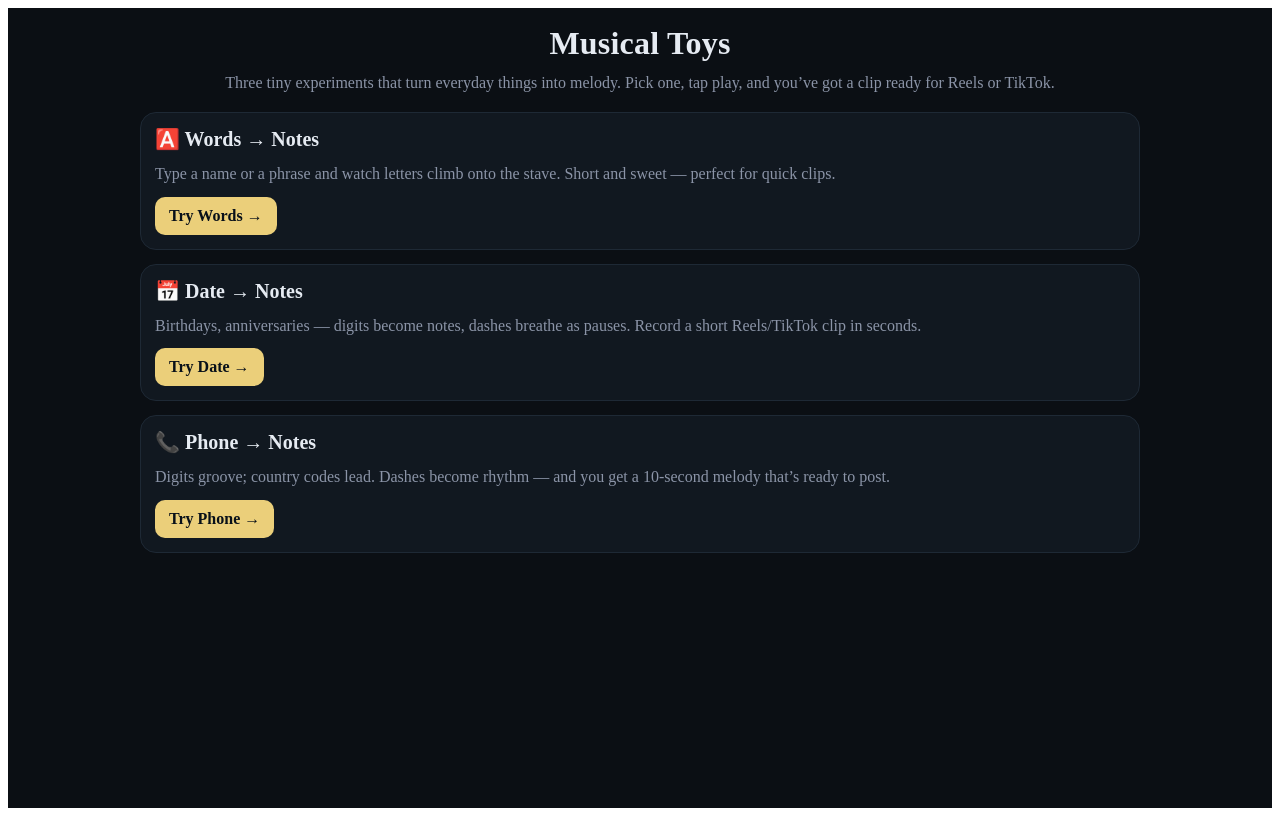
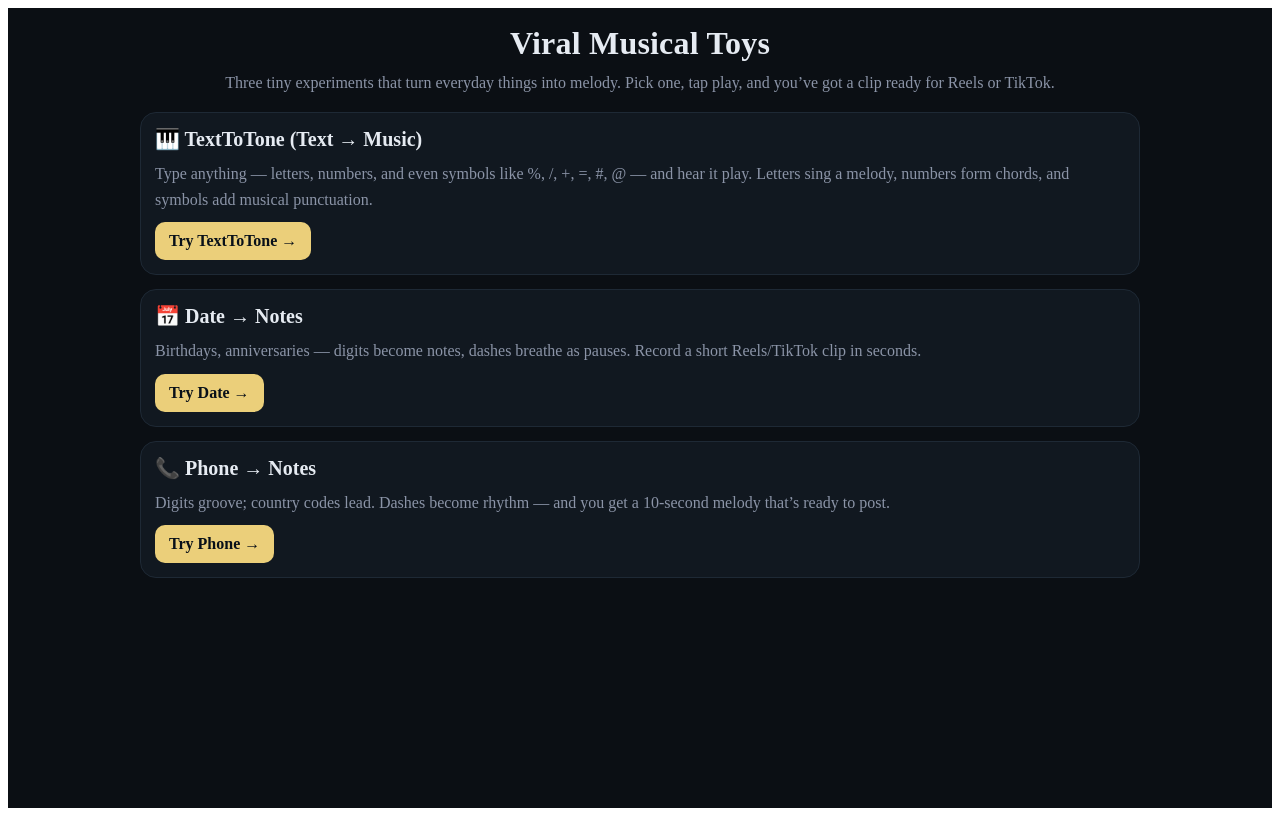
Before and after one commit to andreyeremichev/pianotrainer, a Next.js app: page /viral in a window 1280 px wide. Built offline with nearby package versions, Linux system fonts and the light colour scheme; a web font is replaced by a local one.

Commit message:
content(viral): update hub metadata and TextToTone card copy

```diff
--- a/app/viral/page.tsx
+++ b/app/viral/page.tsx
@@ -1,5 +1,3 @@
-
-
 import Link from "next/link";
 import type { Metadata } from "next";
 
@@ -7,23 +5,23 @@ import type { Metadata } from "next";
    Metadata
    ========================= */
 export const metadata: Metadata = {
-  title: "Musical Toys • PianoTrainer",
+  title: "Viral Musical Toys • PianoTrainer",
   description:
-    "Three quick musical toys: Words → Notes, Date → Notes, and Phone → Notes. Tap, play, and make a Reels/TikTok-ready clip.",
+    "TextToTone turns text into music (letters, numbers, memes, and symbols), plus Date → Notes and Phone → Notes. Tap, play, and make a Shorts/Reels-ready clip.",
   alternates: { canonical: "/viral" },
   openGraph: {
     type: "website",
     url: "https://pianotrainer.app/viral",
-    title: "Viral Toys • PianoTrainer",
+    title: "Viral Musical Toys • PianoTrainer",
     description:
-      "Words sing, dates dance, numbers groove. Try one of our three bite-size musical toys.",
+      "Try TextToTone (text → music) and two quick companions: Date → Notes and Phone → Notes. Letters sing, numbers form chords, symbols add musical punctuation.",
     siteName: "PianoTrainer",
   },
   twitter: {
     card: "summary_large_image",
-    title: "Musical Toys • PianoTrainer",
+    title: "Viral Musical Toys • PianoTrainer",
     description:
-      "Three quick musical toys: Words → Notes, Date → Notes, and Phone → Notes.",
+      "TextToTone (text → music), Date → Notes, and Phone → Notes. Type, play, share.",
   },
   robots: { index: true, follow: true },
 };
@@ -61,7 +59,7 @@ export default function ViralHubPage() {
             letterSpacing: 0.2,
           }}
         >
-          Musical Toys
+          Viral Musical Toys
         </h1>
         <p
           style={{
@@ -99,7 +97,7 @@ export default function ViralHubPage() {
         `}</style>
 
         <section data-grid style={{ display: "contents" }}>
-          {/* Words → Notes */}
+          {/* TextToTone (Text → Music) */}
           <article
             className="toy-card"
             style={{
@@ -121,16 +119,16 @@ export default function ViralHubPage() {
                 gap: 8,
               }}
             >
-              🅰️ Words → Notes
+              🎹 TextToTone (Text → Music)
             </div>
             <p style={{ margin: 0, color: theme.muted, lineHeight: 1.6 }}>
-              Type a name or a phrase and watch letters climb onto the stave. Short
-              and sweet — perfect for quick clips.
+              Type anything — letters, numbers, and even symbols like %, /, +, =, #, @ — and hear it
+              play. Letters sing a melody, numbers form chords, and symbols add musical punctuation.
             </p>
             <div>
               <Link
                 href="/viral/text-to-tone"
-                aria-label="Open Words to Notes Viral Toy"
+                aria-label="Open TextToTone Viral Toy"
                 style={{
                   display: "inline-flex",
                   alignItems: "center",
@@ -144,7 +142,7 @@ export default function ViralHubPage() {
                   border: "none",
                 }}
               >
-                Try Words →
+                Try TextToTone →
               </Link>
             </div>
           </article>
@@ -174,8 +172,8 @@ export default function ViralHubPage() {
               📅 Date → Notes
             </div>
             <p style={{ margin: 0, color: theme.muted, lineHeight: 1.6 }}>
-              Birthdays, anniversaries — digits become notes, dashes breathe as
-              pauses. Record a short Reels/TikTok clip in seconds.
+              Birthdays, anniversaries — digits become notes, dashes breathe as pauses. Record a short
+              Reels/TikTok clip in seconds.
             </p>
             <div>
               <Link
@@ -224,8 +222,8 @@ export default function ViralHubPage() {
               📞 Phone → Notes
             </div>
             <p style={{ margin: 0, color: theme.muted, lineHeight: 1.6 }}>
-              Digits groove; country codes lead. Dashes become rhythm — and you get
-              a 10-second melody that’s ready to post.
+              Digits groove; country codes lead. Dashes become rhythm — and you get a 10-second melody
+              that’s ready to post.
             </p>
             <div>
               <Link
```
